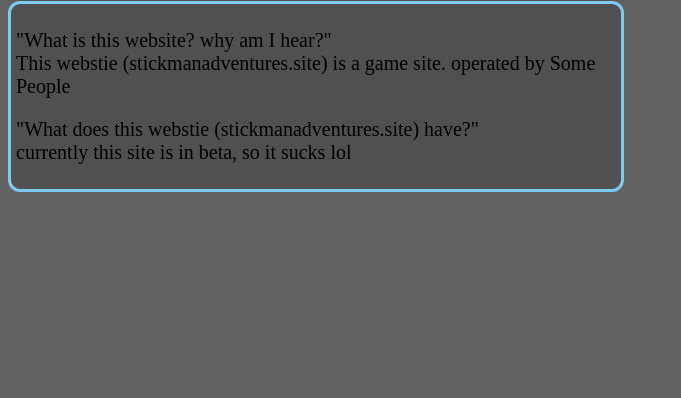
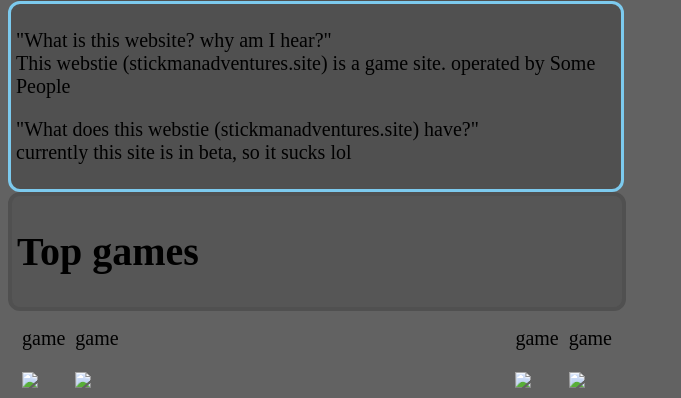
Before and after one commit to ChlorinatedPastries/Cool-Website, a PHP site: page /index.html in a window 1280 px wide. Shown: the part 575-973 px from the top of the page, without its empty margins (0-681 px from the left). Before the commit the page ends 767 px from the top, so only its background shows below. Run offline with PHP 8.4, Linux system fonts and the light colour scheme.

Commit message:
made a "top games" section
needs fixing

```diff
--- a/index/index.css
+++ b/index/index.css
@@ -33,3 +33,17 @@
   margin-right: auto;
   float:none
 }
+#top{
+  background-color:#565656;
+  border: 4px solid #505050;
+  border-radius: 12px;
+  padding: 5px;
+  font-size: 20px;
+  width: 600px ;
+}
+#topleft{
+  float: left; padding: 5px;
+}
+#toprite{float: right; padding: 5px;}
+#bottleft{float:left; padding: 5px;}
+#bottrite{float: right; padding: 5px;}
--- a/index/index.html
+++ b/index/index.html
@@ -63,6 +63,33 @@ currently this site is in beta, so it sucks lol</p>
 </div>
 <!-- john -->
 
+<div id="top">
+    <h1>Top games</h1>
+
+<div id="topleft">
+    <p >game</p>
+    <a href="">
+    <img src="/images/gerafics/favicon.ico" >
+    </a>
+    </div>
+
+    <div id="toprite"><p >game</p>
+    <a href="">
+    <img src="/images/gerafics/favicon.ico" >
+    </a></div>
+
+<div id="bottleft"><p>game</p>
+    <a href="">
+    <img src="/images/gerafics/favicon.ico" >
+    </a> </div>
+
+<div id="bottrite">
+    <p>game</p>
+    <a href="">
+    <img src="/images/gerafics/favicon.ico" >
+    </a>
+    </div>
+</div>
 
 
 
--- a/index/index.php
+++ /dev/null
@@ -1 +0,0 @@
-<?php echo "Hello World"; ?>
```
Also changed, not shown: images/gerafics/Untitled.png (added).
